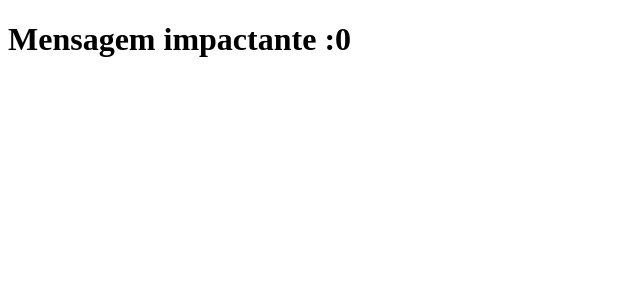
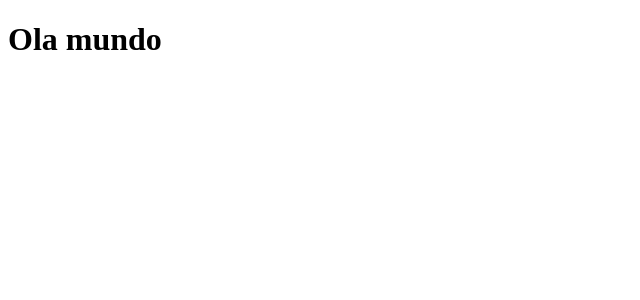
Before and after one commit to Lucas-Leonel/clone-tabnews, a Next.js app: page / in a window 1280 px wide. Shown: the top 300 px of the page, without its empty margins (0-640 px from the left). Built offline with nearby package versions, Linux system fonts and the light colour scheme.

Commit message:
alterando a mensagem da pagina

```diff
--- a/pages/index.js
+++ b/pages/index.js
@@ -1,6 +1,6 @@
 function Home() {
     return <h1>
-        Mensagem impactante :0
+        Ola mundo
     </h1>
 }
 export default Home;
```
